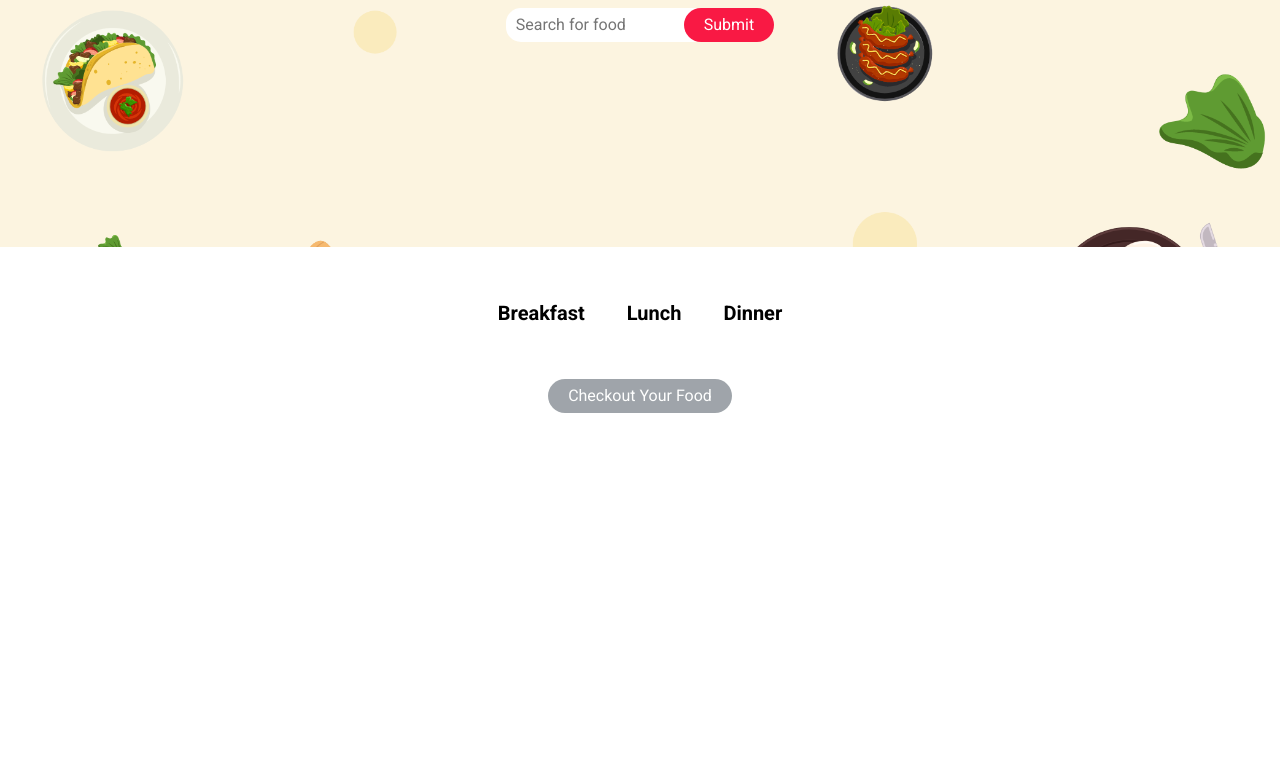
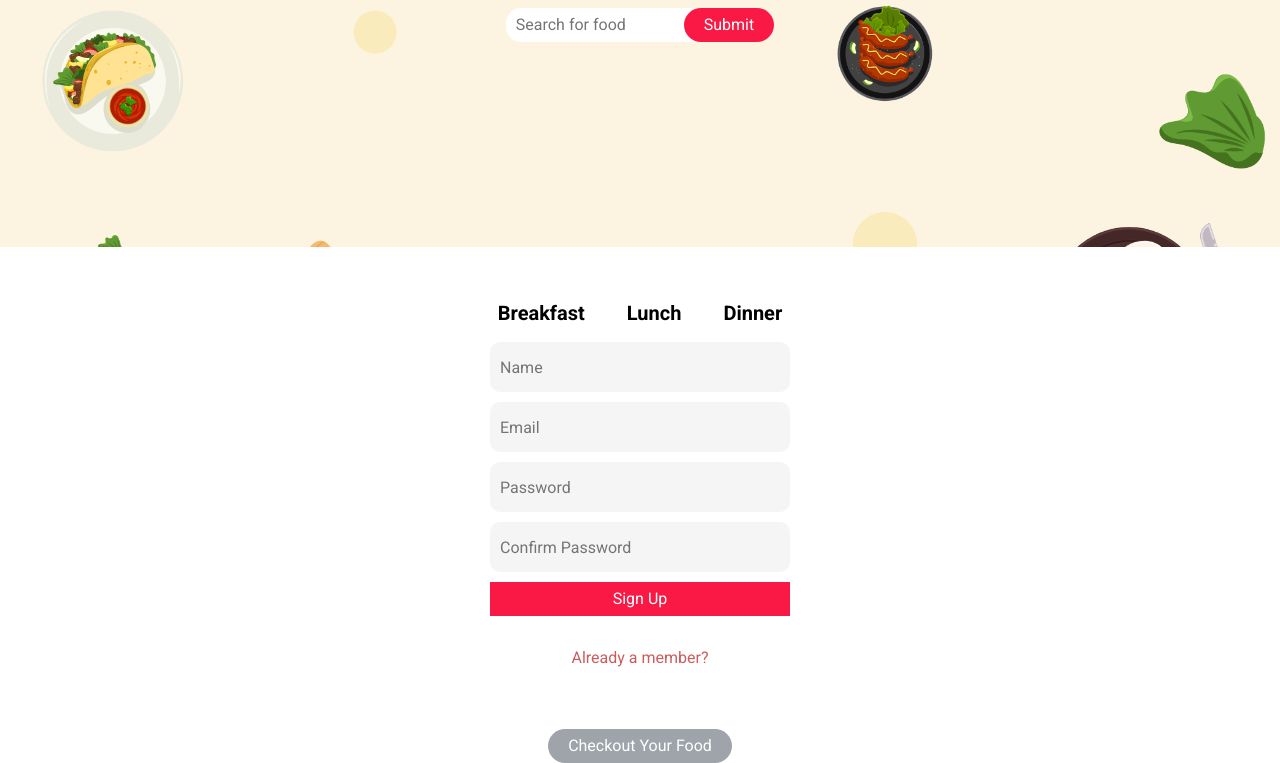
Before and after one commit to antusaha970/testy-onion-restaurant, a React (Create React App) app: page /login in a window 1280 px wide. Shown: the part 319-1082 px from the top of the page. Before the commit the page ends 800 px from the top, so only its background shows below. Built offline with nearby package versions, Linux system fonts and the light colour scheme.

Commit message:
Design login page

```diff
--- a/package.json
+++ b/package.json
@@ -7,6 +7,7 @@
     "@testing-library/react": "^13.4.0",
     "@testing-library/user-event": "^13.5.0",
     "bootstrap": "^5.2.3",
+    "firebase": "^9.17.1",
     "react": "^18.2.0",
     "react-bootstrap": "^2.7.2",
     "react-dom": "^18.2.0",
--- a/src/App.js
+++ b/src/App.js
@@ -9,8 +9,10 @@ import ShowAllDish from './components/ShowAllDish/ShowAllDish';
 import './App.css';
 import DishDetails from './components/DishDetails/DishDetails';
 import CheckOutBtn from './components/CheckOutBtn/CheckOutBtn';
+import Login from './components/Login/Login';
 
 export const DishContext = createContext();
+export const LoginContext = createContext();
 
 
 function App() {
@@ -19,6 +21,8 @@ function App() {
   const [allItems, setAllItems] = useState(foodData);
   const [currentDish, setCurrentDish] = useState([]);
   const [cart, setCart] = useState([]);
+  const [isLoggedIn, setIsLoggedIn] = useState(false);
+
 
   console.log(cart);
 
@@ -26,19 +30,22 @@ function App() {
 
 
   return (
-    <DishContext.Provider value={[allItems, setAllItems, currentDish, setCurrentDish,cart, setCart]}>
+    <DishContext.Provider value={[allItems, setAllItems, currentDish, setCurrentDish, cart, setCart]}>
 
       <NavArea></NavArea>
       <HeroArea></HeroArea>
       <MenuBar></MenuBar>
+      <LoginContext.Provider value={[isLoggedIn, setIsLoggedIn]}>
 
-      <Routes>
+        <Routes>
 
-        <Route path='/' element={<ShowAllDish currentDish={currentDish}></ShowAllDish>} />
+          <Route path='/' element={<ShowAllDish currentDish={currentDish}></ShowAllDish>} />
 
-        <Route path='/dish/:id' element={<DishDetails></DishDetails>} />
+          <Route path='/dish/:id' element={<DishDetails></DishDetails>} />
+          <Route path='/login' element={<Login></Login>} />
 
-      </Routes>
+        </Routes>
+      </LoginContext.Provider>
       <CheckOutBtn></CheckOutBtn>
     </DishContext.Provider>
   );
--- a/src/components/CheckOutBtn/CheckOutBtn.js
+++ b/src/components/CheckOutBtn/CheckOutBtn.js
@@ -1,12 +1,18 @@
 import React, { useContext } from 'react';
 import { Button } from 'react-bootstrap';
+import { useNavigate } from 'react-router-dom';
 import { DishContext } from '../../App';
 
 const CheckOutBtn = () => {
     const [allItems, setAllItems, currentDish, setCurrentDish, cart, setCart] = useContext(DishContext);
+    const navigation = useNavigate();
+    const handleCheckOut = ()=>{
+        navigation('/login');
+    }
     return (
         <div className='d-flex justify-content-center'>
-            {cart.length >= 1 ? <Button className='custom-btn'>Checkout Your Food </Button> : <Button variant="secondary" disabled='True' className='custom-btn'>Checkout Your Food </Button>
+            {
+                cart.length >= 1 ? <Button className='custom-btn' onClick={handleCheckOut}>Checkout Your Food </Button> : <Button variant="secondary" disabled='True' className='custom-btn'>Checkout Your Food </Button>
             }
         </div>
     );
--- a/src/components/HeroArea/HeroArea.css
+++ b/src/components/HeroArea/HeroArea.css
@@ -11,7 +11,7 @@
     padding: 5px 10px;
     border-radius: 15px;
 }
-input[type="submit"] {
+.search-btn {
     margin-left: -25px;
 }
 input:focus{
--- a/src/components/HeroArea/HeroArea.js
+++ b/src/components/HeroArea/HeroArea.js
@@ -9,7 +9,7 @@ const HeroArea = () => {
                  <h1 className='fw-bold'>Best foods waiting for your belly</h1>
                  <form className=' mt-2'>
                     <input type="text" placeholder='Search for food' className='food-inp'/>
-                    <input type="submit" className='custom-btn' />
+                    <input type="submit" className='custom-btn search-btn' />
                  </form>
                </div>
             </div>
--- /dev/null
+++ b/src/components/Login/Login.css
@@ -0,0 +1,34 @@
+.form-container{
+    width: 300px;
+    height: 300px;
+    display: flex;
+    justify-content: center;
+    align-items: center;
+    margin: auto;
+    margin-bottom: 50px;
+}
+
+.input-field{
+    width: 300px;
+    height: 50px;
+    display: block;
+    padding: 10px;
+    border-radius: 10px;
+    border: none;
+    background-color: #F5F5F5;
+    margin-bottom: 10px;
+}
+
+.submit-btn{
+    display: block;
+    width: 300px;
+    border-radius: 0;
+}
+
+
+.member{
+    padding: 30px 0;
+    text-align: center;
+    cursor: pointer;
+    color: indianred;
+}
--- /dev/null
+++ b/src/components/Login/Login.js
@@ -0,0 +1,32 @@
+import React, { useContext,useState } from "react";
+import { Container } from "react-bootstrap";
+import { LoginContext } from "../../App";
+import './Login.css';
+
+function Login() {
+    const [isLoggedIn, setIsLoggedIn] = useContext(LoginContext);
+
+
+    const [alreadyMember , setAlreadyMember] = useState(false);
+
+    const handleFormSubmit = (e) =>{
+
+        e.preventDefault();
+    }
+  return (
+        <Container>
+            <div className="form-container">
+                <form onSubmit={handleFormSubmit}>
+                    {!alreadyMember && <input className="input-field" type="text" name="name" id=""  placeholder="Name"/>}
+                    <input className="input-field" type="email" name="email" id="" placeholder="Email"/>
+                    <input className="input-field" type="password" name="password" id="" placeholder="Password"/>
+                    {!alreadyMember && <input className="input-field" type="password" name="confirm_password" id="" placeholder="Confirm Password"/>}
+                    {alreadyMember?<input className="submit-btn custom-btn" type="Submit" value={'Sign In'} readOnly/>:<input className="submit-btn custom-btn" type="Submit" value={'Sign Up'} readOnly/>}
+                    {!alreadyMember ?<p className="member" onClick={()=> setAlreadyMember(!alreadyMember)}> Already a member? </p>:<p className="member" onClick={()=> setAlreadyMember(!alreadyMember)}> New Member? </p>}
+                </form>
+            </div>
+        </Container>
+  );
+}
+
+export default Login;
```
Also changed, not shown: src/components/Home/Home.js (added, +16 -0 lines), 1 other file (tests, documents, lock files or other folders).
